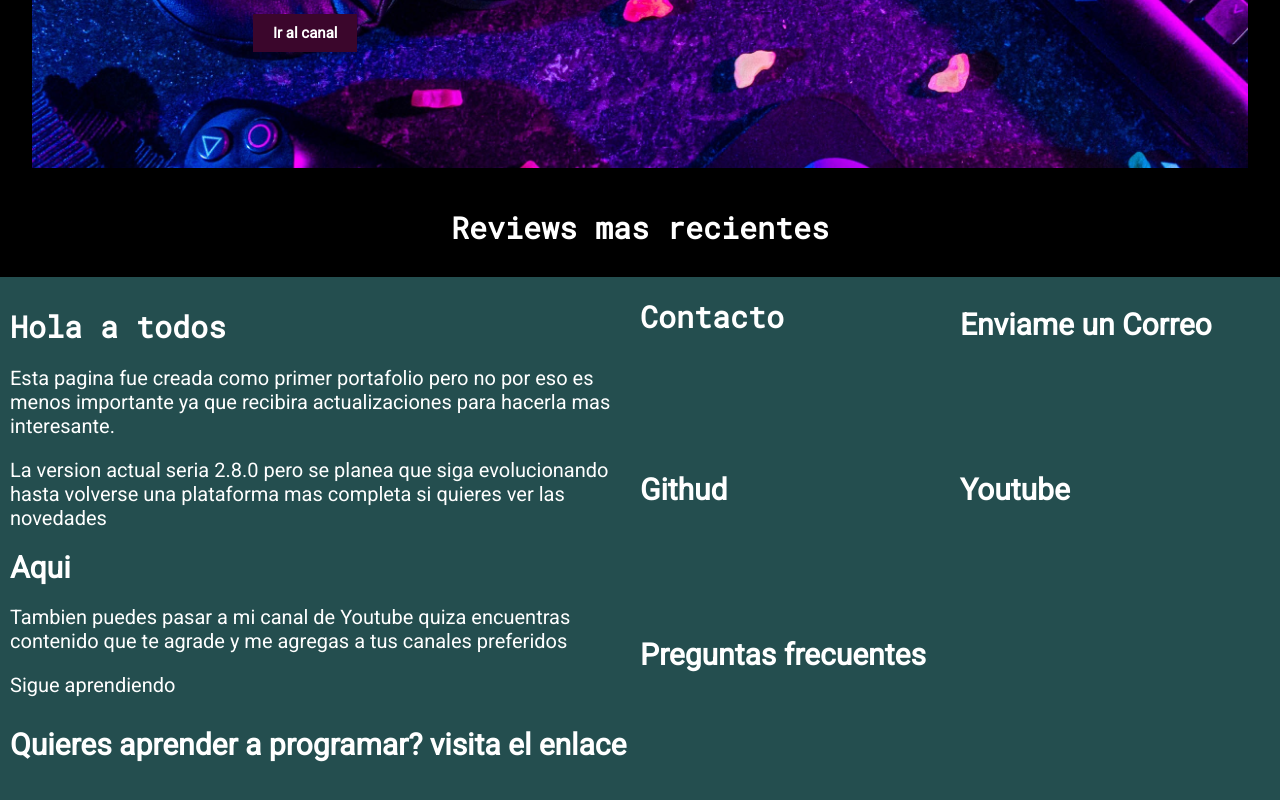
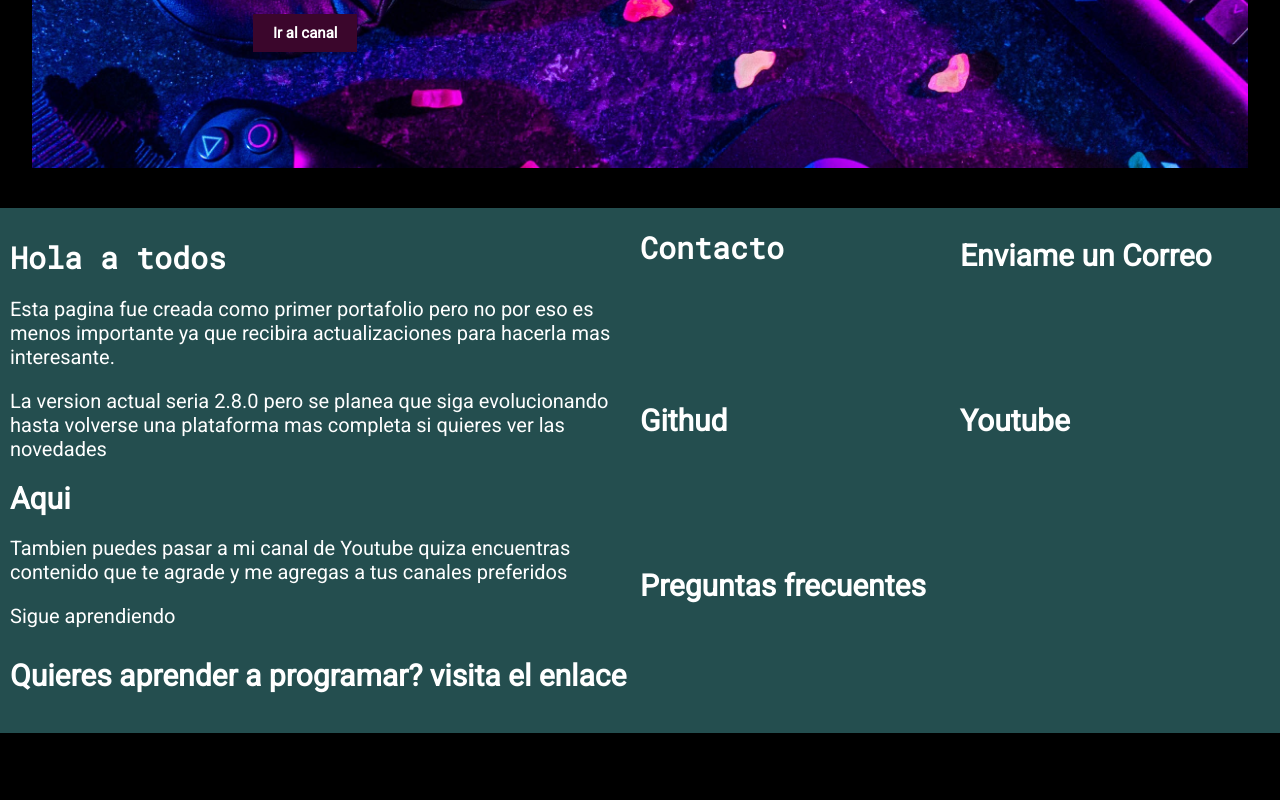
Before and after one commit to SteveBartmoss/steveapp, a React (Create React App) app: page / in a window 1280 px wide. Shown: the part 10387-11187 px from the top of the page. After the commit the page ends 11120 px from the top, so only its background shows below. Built offline with nearby package versions, Linux system fonts and the light colour scheme.

Commit message:
remove content

```diff
--- a/src/pages/Home.jsx
+++ b/src/pages/Home.jsx
@@ -281,9 +281,6 @@ function Home() {
                 <h3 className="title1">Temas populares del canal</h3>
                 <MenuItems />
             </div>
-            <div className="Contenedor">
-                <h3 className="title1">Reviews mas recientes</h3>
-            </div>
             <Pie />
         </>
     );
```
